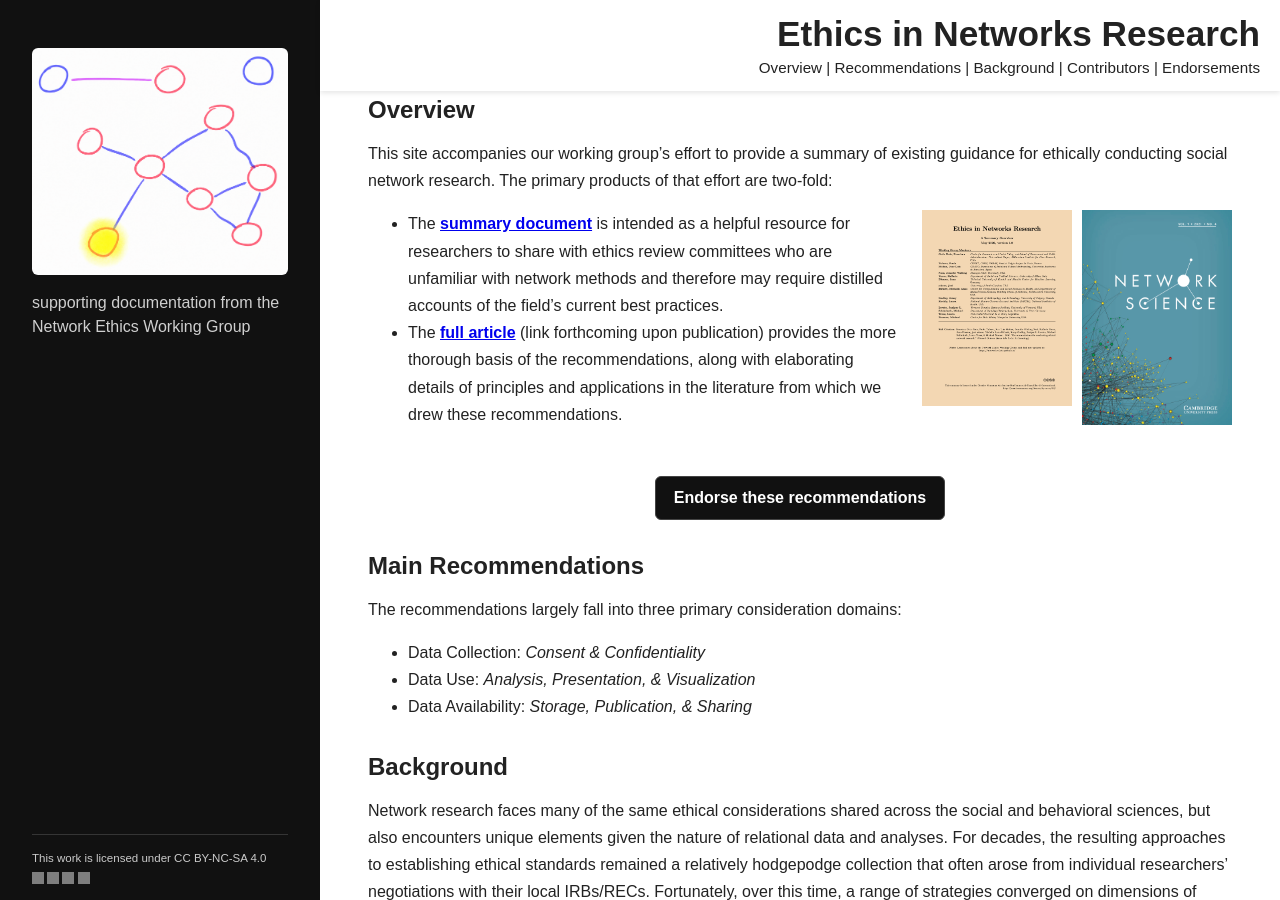
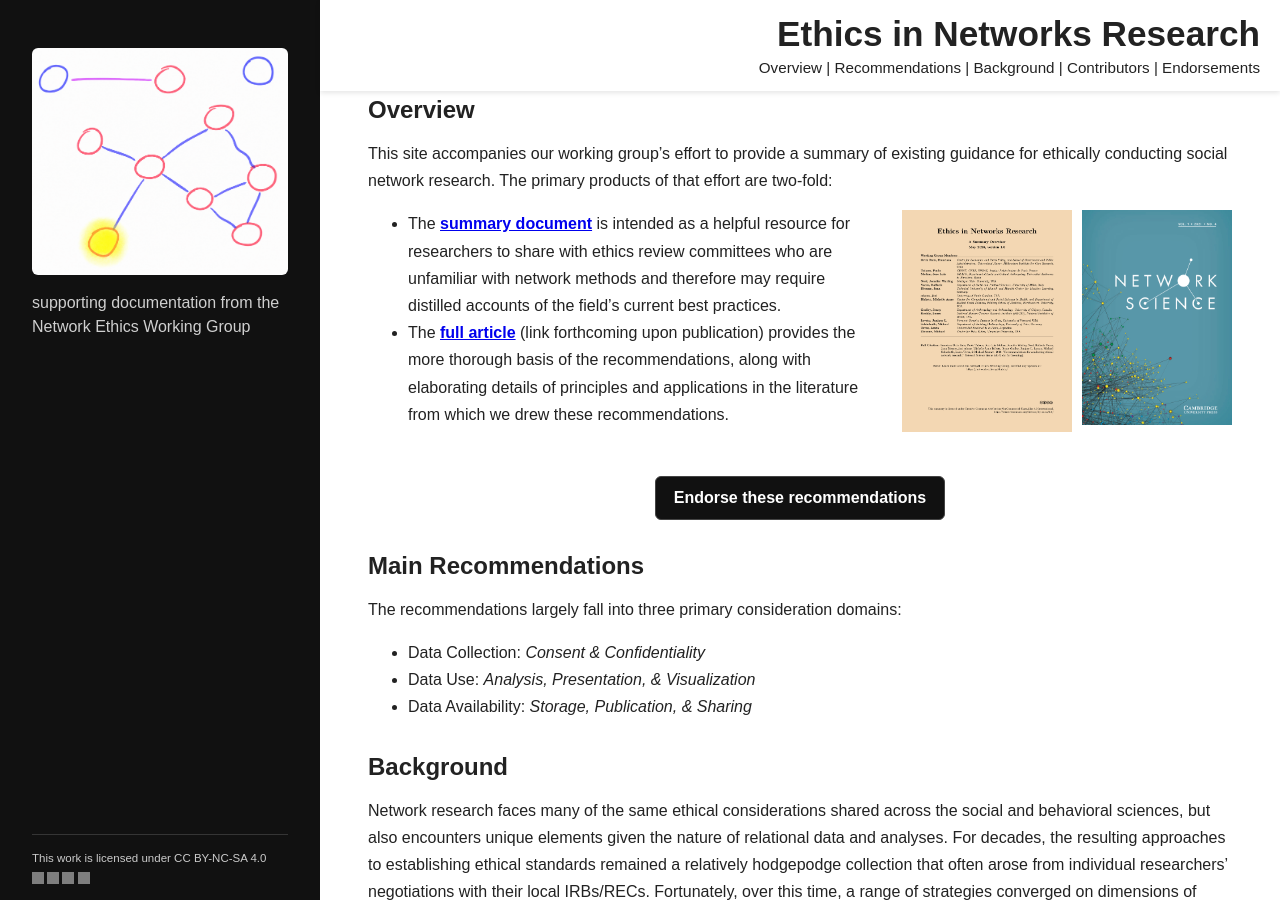
Before and after one commit to Network-Ethics/network-ethics.github.io, a Jekyll site: the page built from index.md, in a window 1280 px wide and 900 px high. Built offline with Jekyll 4.4.1, drawn with Linux system fonts in a browser that asks for light colours; grey boxes are pictures that could not be loaded.

Commit message:
slight size tweak

```diff
--- a/index.md
+++ b/index.md
@@ -25,7 +25,7 @@ This site accompanies our working group's effort to provide a summary of existin
 
  <div style="float: right; display: flex; gap: 10px; margin-left: 20px;">
   <a href="assets/images/ExecSummary.pdf">
-    <img src="assets/images/ExecSummary.png" width="150" style="display: inline-block;"/> </a>
+    <img src="assets/images/ExecSummary.png" width="170" style="display: inline-block;"/> </a>
   <a href="https://www.cambridge.org/core/journals/network-science">
     <img src="assets/images/network_science.jpg" width="150" style="display: inline-block;" /> </a>
 </div>
```
